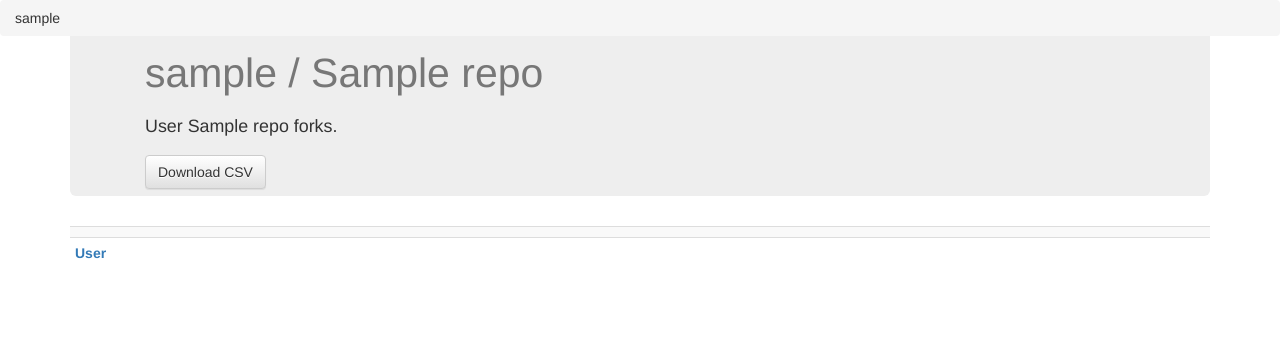
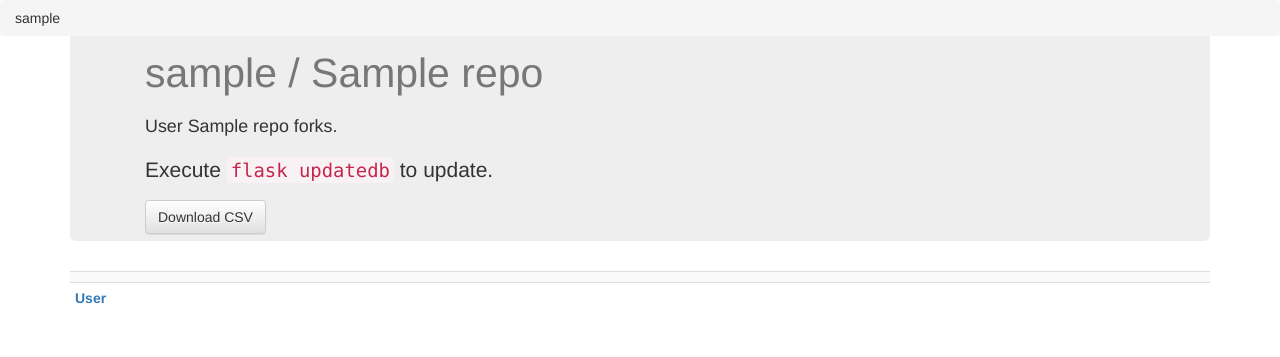
Before and after one commit to osteele/assignment-dashboard, a Flask app: page /assignment_repo/1 in a window 1280 px wide. Shown: the top 357 px of the page. Run offline with Flask 2, Linux system fonts and the light colour scheme; tables that the repository leaves empty hold one stand-in row (values such as "Sample post"); data that the repository does not hold is empty; some libraries are stand-ins or nearby versions.

Commit message:
show datetime of last commit

```diff
--- a/assignment_dashboard/templates/assignment_repo.html
+++ b/assignment_dashboard/templates/assignment_repo.html
@@ -15,6 +15,9 @@
       <div class="container">
         <h1><small>{{ assignment_repo.owner.login }} / {{ assignment_repo.name }}</small></h1>
         <p><small>{{ classroom_owner.fullname or classroom_owner.login | capitalize }} {{ assignment_repo.name}} forks.</small></p>
+        <p>
+          {% if repo_update_time %}The last commit is from {{ repo_update_time.strftime('%l:%M%P, %B %d') }}.{% endif %}
+          Execute <code>{{ update_db_command }}</code> to update.</p>
         <a class="btn btn-default" href="{{ url_for('assignment_repo_csv', repo_id=assignment_repo.id )}}">Download CSV</a>
       </div>
     </div>
--- a/assignment_dashboard/views.py
+++ b/assignment_dashboard/views.py
@@ -1,5 +1,5 @@
 import os
-from datetime import date
+from datetime import date, datetime
 
 import nbformat
 import pandas as pd
@@ -7,6 +7,7 @@ from flask import make_response, redirect, render_template, url_for
 from nbconvert import HTMLExporter
 
 from . import app
+from .database import session
 from .globals import NBFORMAT_VERSION, PYNB_MIME_TYPE
 from .viewmodel import (find_assignment, get_assignment_responses, get_collated_notebook_with_names,
                         get_combined_notebook, get_source_repos)
@@ -28,10 +29,22 @@ def index():
 def assignment_repo(repo_id):
     model = get_assignment_responses(repo_id)
     assignment_repo = model.assignment_repo
+
+    commit_time = session.execute(
+        '''SELECT commit_date FROM `commit`
+         JOIN repo ON (repo_id)
+         WHERE repo.id == :source_id OR repo.source_id == :source_id
+         ORDER BY commit_date DESC LIMIT 1''',
+        {'source_id': 1}
+    ).first()
+    repo_update_time = datetime.strptime(commit_time[0], '%Y-%m-%d %H:%M:%S.%f') if commit_time else None
+
     return render_template(
         'assignment_repo.html',
         classroom_owner=assignment_repo.owner,
         assignment_repo=assignment_repo,
+        repo_update_time=repo_update_time,
+        update_db_command='flask updatedb',
         assignments=model.assignments,
         students=sorted(model.students, key=lambda u: u.display_name.lower()),
         responses=model.responses)
```
